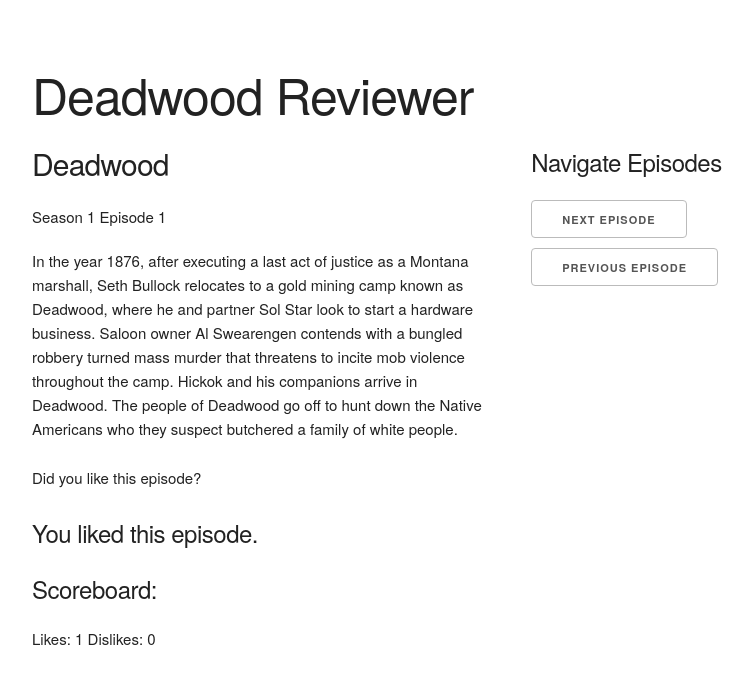
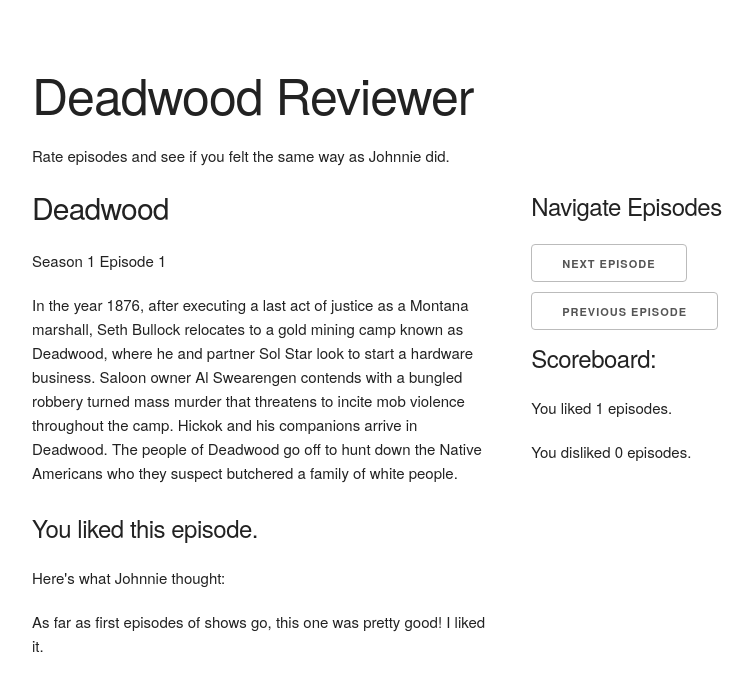
Before and after one commit to johnniereg/deadwood-reviewer, a React (Create React App) app: page / in a window 1280 px wide. Both pictures are taken after a click on the link "I LIKED IT". Shown: the top 690 px of the page, without its empty margins (128-881 px from the left). Built offline with nearby package versions, Linux system fonts and the light colour scheme.

Commit message:
Added my reviews for episodes

```diff
--- a/src/App.js
+++ b/src/App.js
@@ -77,7 +77,7 @@
 
     // Allow users to vote only once per episode by hiding vote options and displaying their choice.
     if (episode.vote === '') {
-      voting = <div>
+      voting =  <div>
                   <div className="one-half column" onClick={(e) => { this.handleVote('like') }}>
                     <VoteButton buttonType={'like'} buttonName={`I Liked It`} />
                   </div>
@@ -86,19 +86,23 @@
                   </div>
                 </div>
     } else {
-      voting = <h5>You { episode.vote } this episode.</h5>
+      voting =  <div>
+                  <h5>You { episode.vote } this episode.</h5>
+                  <h6>Here's what Johnnie thought:</h6>
+                  <p>{ episode.thoughts }</p>
+                </div>
     }
 
     return (
       <div className="App">
         <div className="header container">
           <h1>Deadwood Reviewer</h1>
+          <h6>Rate episodes and see if you felt the same way as Johnnie did.</h6>
         </div>
         <div className="container">
           <div className="row">
             <div className="one-half column">
               <Episode index={this.state.index} />
-              <p>Did you like this episode?</p>
               <div className="row">
                 { voting }
               </div>
@@ -111,10 +115,11 @@
               <div onClick={(e) => { this.changeEpisode('previous') }}>
                 <a className="button">Previous Episode</a>
               </div>
+              <h5>Scoreboard:</h5>
+              <h6>You liked {this.state.likes} episodes.</h6>
+              <h6>You disliked {this.state.dislikes} episodes.</h6>
             </div>
           </div>
-          <h5>Scoreboard:</h5>
-          <h6>Likes: {this.state.likes} Dislikes: {this.state.dislikes} </h6>
         </div>
       </div>
     );
--- a/src/episode-details.js
+++ b/src/episode-details.js
@@ -1,6 +1,7 @@
 const Episodes = [
     {
         vote: "",
+        thoughts: "As far as first episodes of shows go, this one was pretty good! I liked it.",
         season: 1,
         episode: 1,
         title: "Deadwood",
@@ -8,6 +9,7 @@
     },
     {
         vote: "",
+        thoughts: "Hmmm not too sure about this one.",
         season: 1,
         episode: 2,
         title: "Deep Water",
@@ -15,6 +17,7 @@
     },
     {
         vote: "",
+        thoughts: "It was pretty good!",
         season: 1,
         episode: 3,
         title: "Reconnoitering the Rim",
```
Lines whose indentation alone changed are shown as unchanged.
